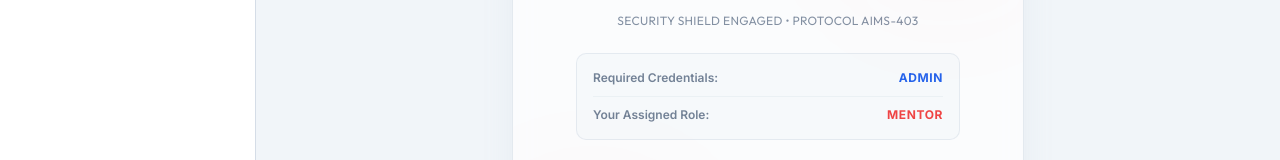
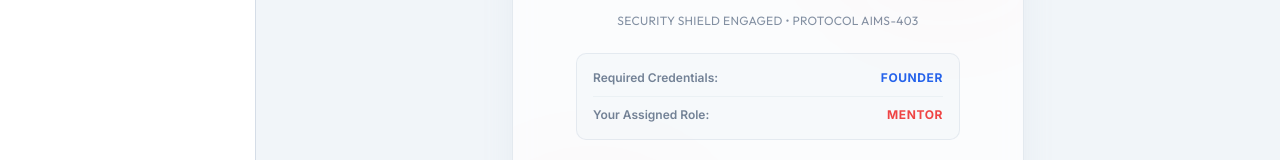
Before and after one commit to CodeSage4D/AIMS, a Next.js app: page /logs in a window 1280 px wide. Shown: the part 284-444 px from the top of the page. Built offline with nearby package versions, Linux system fonts and the light colour scheme; no server answers; sample sign-in values are in the browser's storage.

Commit message:
feat(security): restrict activity logs strictly to Founder role

```diff
--- a/src/app/(dashboard)/logs/page.tsx
+++ b/src/app/(dashboard)/logs/page.tsx
@@ -14,9 +14,9 @@ export default async function LogsPage() {
 
   const userRole = (session.user as any).role || "MENTOR";
 
-  // Strict Security Check: ADMIN ONLY!
-  if (userRole !== "ADMIN") {
-    return <AccessDeniedShield requiredRole="ADMIN" currentRole={userRole} />;
+  // Strict Security Check: FOUNDER ONLY!
+  if (userRole !== "FOUNDER") {
+    return <AccessDeniedShield requiredRole="FOUNDER" currentRole={userRole} />;
   }
 
   let logs: any[] = [];
```
